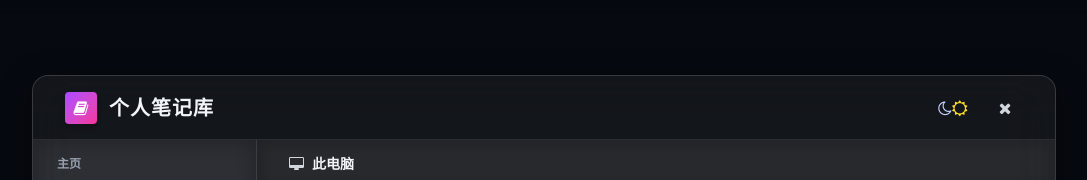
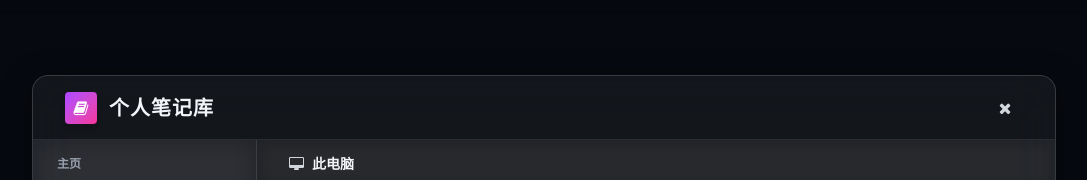
Before and after one commit to AIMFllyYS/YuSheng, a Next.js app: page /features/notes in a window 1280 px wide. Shown: the top 180 px of the page, without its empty margins (96-1183 px from the left). Built offline with nearby package versions, Linux system fonts and the light colour scheme; a web font is replaced by a local one.

Commit message:
feat: add FeatureWindow component and global CSS styles for theme and animation utilities

```diff
--- a/app/globals.css
+++ b/app/globals.css
@@ -12,7 +12,7 @@ body{margin:0;overflow-x:hidden;font-family:var(--font-noto),"Noto Serif SC",ser
 .glass-card:hover{background:rgba(255,255,255,.08);transform:translateY(-4px) scale(1.01);border-color:rgba(255,255,255,.2);box-shadow:0 20px 50px rgba(0,0,0,.4)}
 .font-art{font-family:"Ma Shan Zheng",cursive}.font-english{font-family:"Playfair Display",serif}.font-cinzel{font-family:Cinzel,serif}.font-kuaile{font-family:"ZCOOL KuaiLe",cursive}
 .text-gradient{background:linear-gradient(135deg,var(--accent-main),#fff,var(--accent-sub));-webkit-background-clip:text;-webkit-text-fill-color:transparent;background-clip:text}
-.page-section{display:none;opacity:0;min-height:calc(100vh - 100px);padding-top:100px}.page-section.active{display:block;animation:fadeInPage .7s ease-out forwards}
+.page-section{display:none;opacity:0;min-height:calc(100vh - 100px);padding-top:100px;padding-bottom:120px}.page-section.active{display:block;animation:fadeInPage .7s ease-out forwards}
 @keyframes fadeInPage{from{opacity:0;transform:translateY(30px)}to{opacity:1;transform:translateY(0)}}
 #video-overlay{position:fixed;inset:0;z-index:100;background:rgba(0,0,0,.92);backdrop-filter:blur(12px);display:none;justify-content:center;align-items:center;opacity:0;transition:opacity .4s ease}
 #video-overlay.show{display:flex;opacity:1}#video-container{width:90%;max-width:900px;aspect-ratio:16/9;border-radius:16px;overflow:hidden;box-shadow:0 0 80px rgba(255,255,255,.1);transform:scale(.9);transition:transform .4s ease}
--- a/src/components/feature-window/FeatureWindow.tsx
+++ b/src/components/feature-window/FeatureWindow.tsx
@@ -40,20 +40,6 @@ export function FeatureWindow({
     }
     return { items: cursor, currentTitle };
   }, [data, pathStack]);
-
-  useEffect(() => {
-    if (localStorage.theme === "dark" || (!("theme" in localStorage) && window.matchMedia("(prefers-color-scheme: dark)").matches)) {
-      document.documentElement.classList.add("dark");
-    } else {
-      document.documentElement.classList.remove("dark");
-    }
-  }, []);
-
-  const toggleTheme = () => {
-    const html = document.documentElement;
-    const isDark = html.classList.toggle("dark");
-    localStorage.setItem("theme", isDark ? "dark" : "light");
-  };
 
   const closeWindow = () => {
     const win = windowRef.current;
@@ -150,15 +136,6 @@ export function FeatureWindow({
             <span className="text-xl font-bold tracking-wider">{title}</span>
           </div>
           <div className="flex items-center gap-4">
-            <button
-              type="button"
-              onClick={toggleTheme}
-              className="w-9 h-9 rounded-full flex items-center justify-center hover:bg-white/10 transition-colors"
-              title="切换模式"
-            >
-              <i className="fa fa-moon-o text-indigo-200 dark:hidden" />
-              <i className="fa fa-sun-o hidden dark:inline text-yellow-300" />
-            </button>
             <button
               type="button"
               id="feature-close-btn"
```
